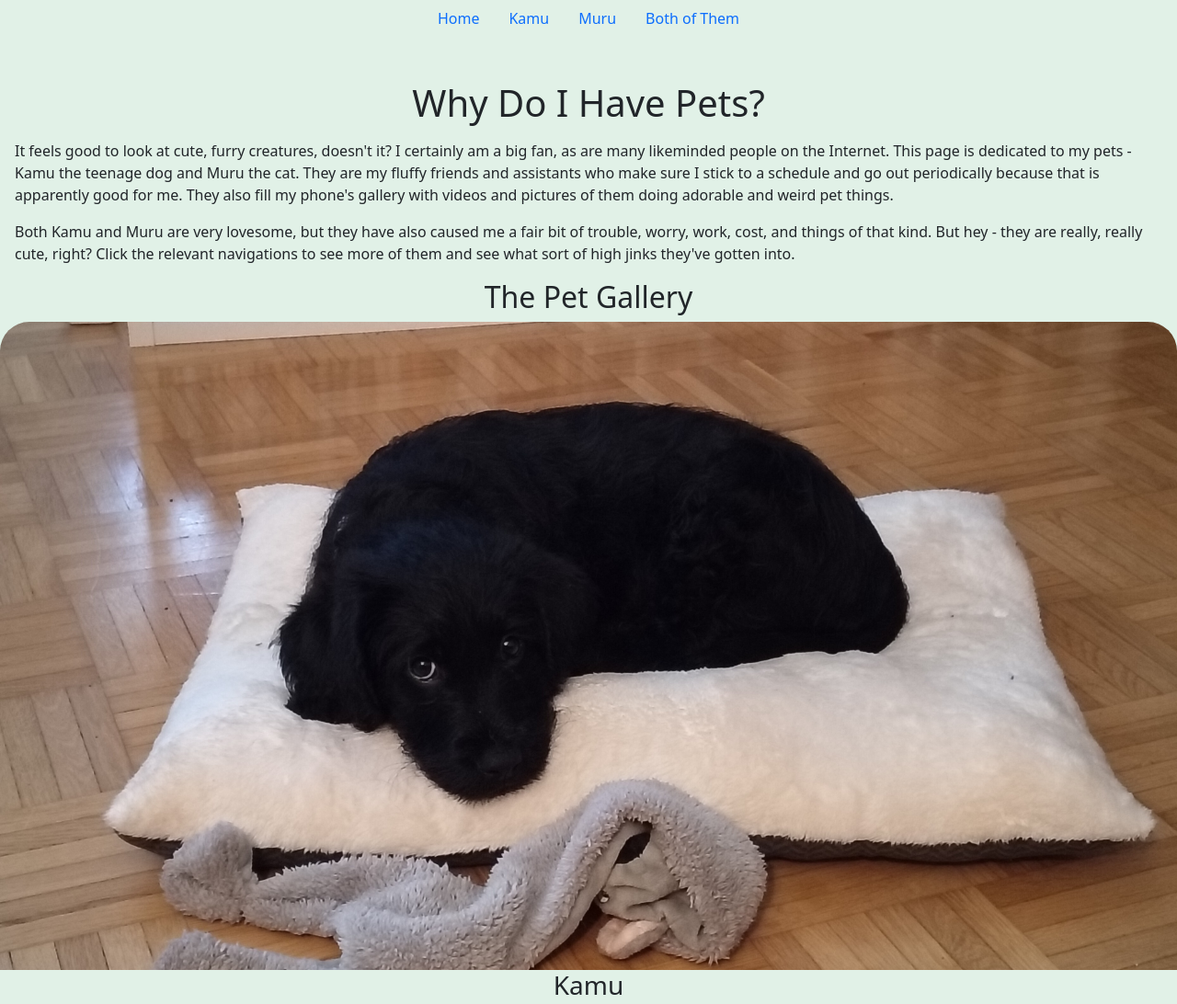
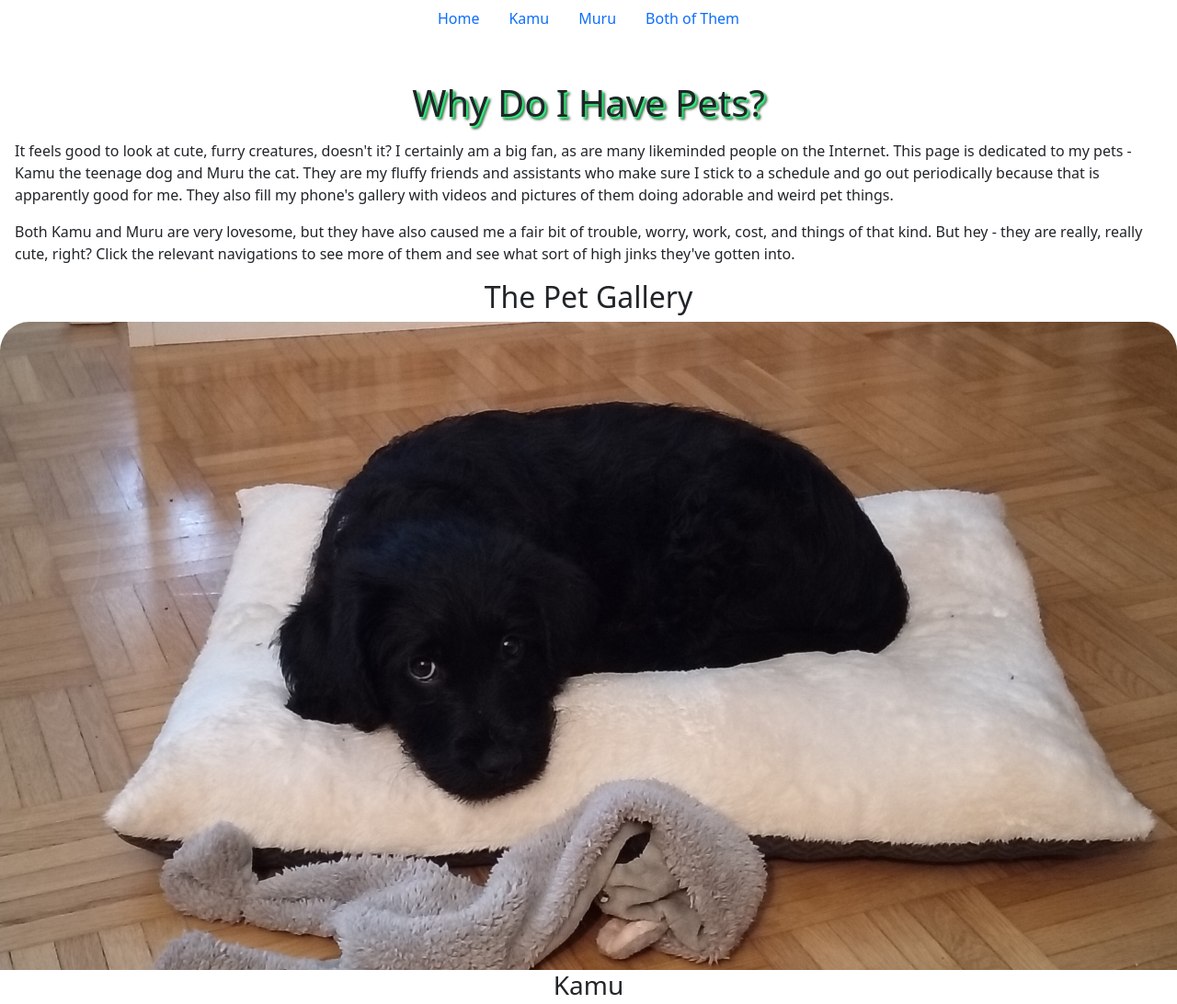
Before and after one commit to ThaDoggo/Website_development_2026, a plain HTML site: page Project/index.html in a window 1280 px wide. Shown: the top 1092 px of the page at 92% size. Drawn offline with nearby package versions, Linux system fonts and the light colour scheme.

Commit message:
Fixed it

```diff
--- a/Project/style.css
+++ b/Project/style.css
@@ -1,9 +1,12 @@
-body {
-  background-color: rgb(225, 241, 231);
+h1:hover {
+  color: rgb(26, 92, 4);
 }
 
-h1:hover {
-  color: rgb(58, 202, 9);
+h1 {
+  text-shadow:
+    1px 1px 0 transparent,
+    2px 2px 2px rgb(46, 252, 128),
+    3px 3px 3px rgb(11, 34, 9);
 }
 
 h2:hover {
```
